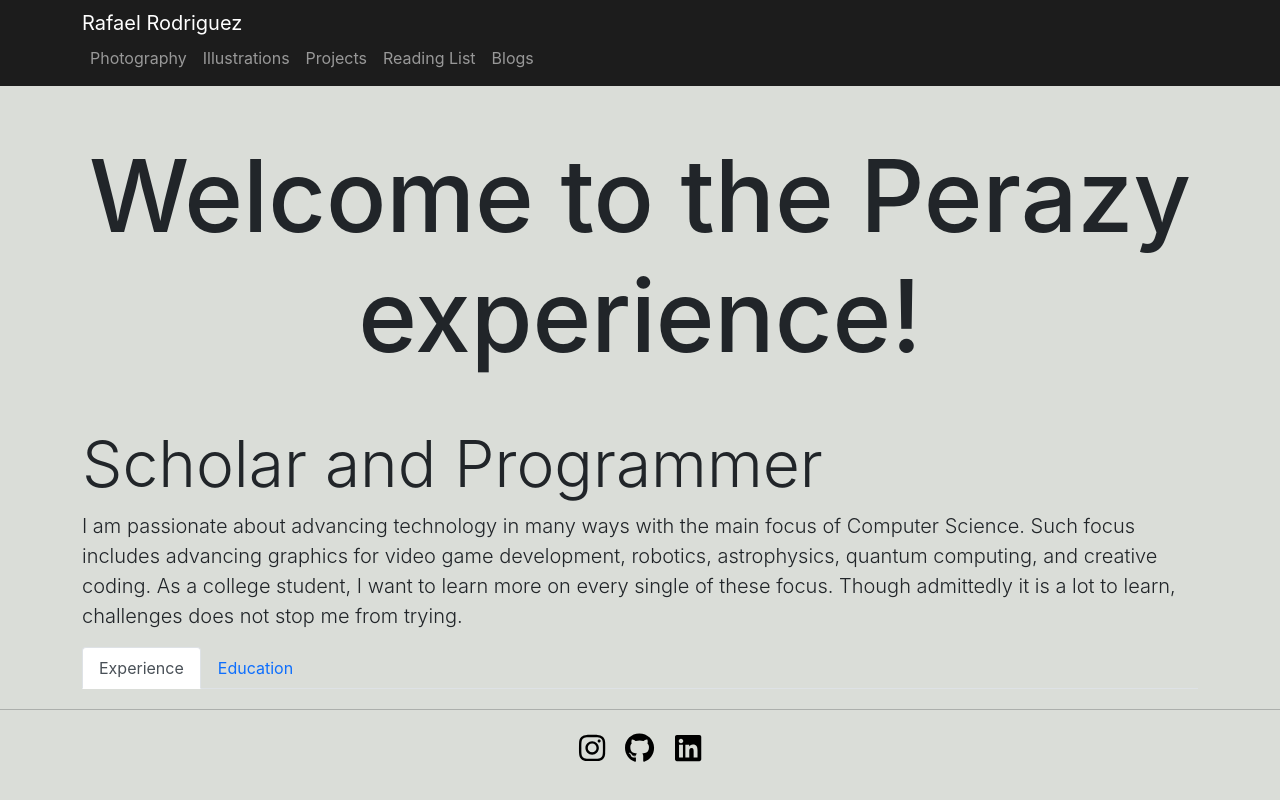
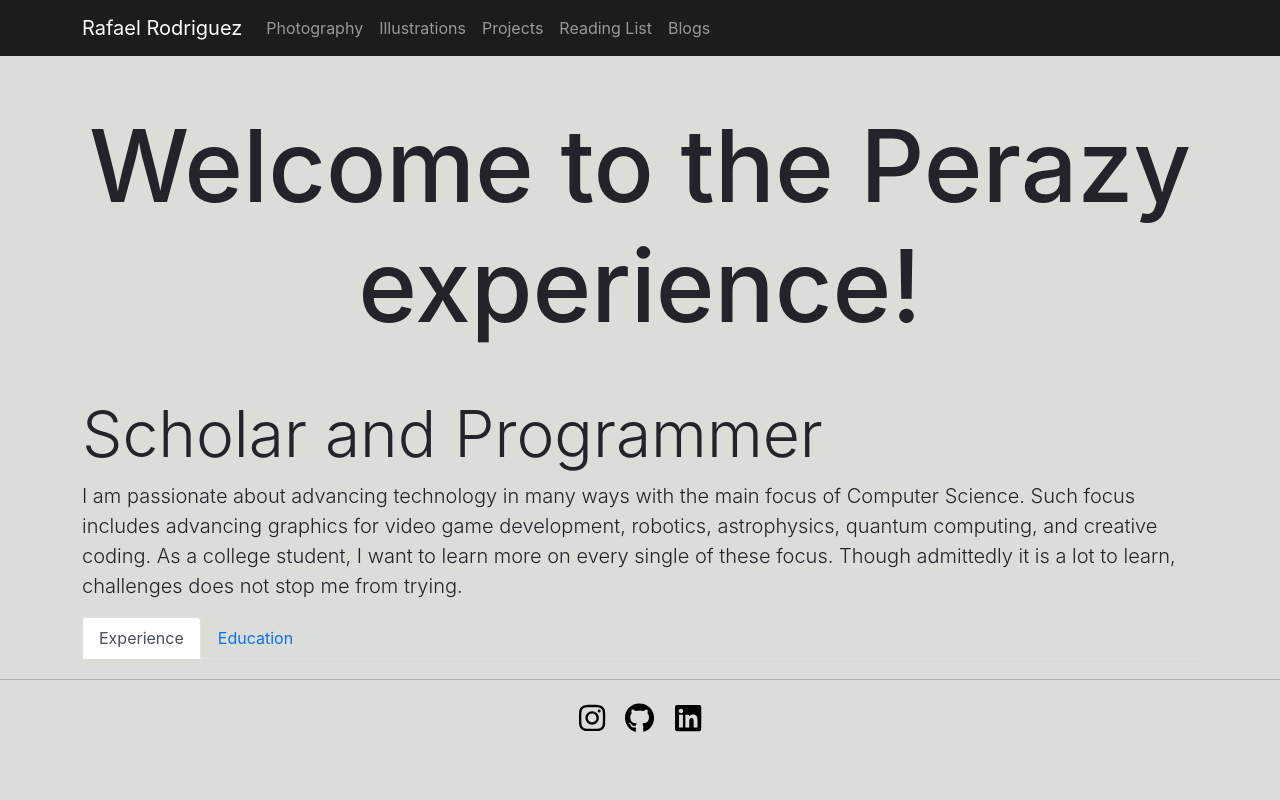
Before and after one commit to RRodriguez26/website, a React (Create React App) app: page / in a window 1280 px wide. Built offline with nearby package versions, Linux system fonts and the light colour scheme.

Commit message:
remove unnecessary functions and add flex to display

```diff
--- a/src/components/Topbar.js
+++ b/src/components/Topbar.js
@@ -1,31 +1,15 @@
 import React from 'react';
-import { Container, Collapse, Navbar, NavbarToggler, NavbarBrand, Nav, NavItem, NavLink } from 'reactstrap';
+import { Container, Navbar, NavbarToggler, NavbarBrand, Nav, NavItem, NavLink } from 'reactstrap';
 
 class Topbar extends React.Component {
-    constructor(props) {
-        super(props);
-
-        this.toggle = this.toggle.bind(this);
-        this.state = {
-            isOpen: false
-        };
-    }
-
-    toggle() {
-        this.setState({
-            isOpen: !this.state.isOpen
-        });
-    }
-
     render() {
         return (
-        <Navbar className="nav-color" dark="true" expand="sm">
-            <Container>
+            <Navbar className="nav-color" dark="true" expand="sm">
+                <Container className="d-flex">
                 <NavbarBrand className="nav-text-color" href="/">
                     <span>Rafael Rodriguez</span>
                 </NavbarBrand>
                 <NavbarToggler onClick={this.toggle}/>
-                <Collapse isOpen={this.state.isOpen} navbar>
                     <Nav className="ml-auto" navbar>
                         <NavItem>
                             <NavLink className="nav-text-color" href="/photography/">Photography</NavLink>
@@ -43,7 +27,6 @@ class Topbar extends React.Component {
                             <NavLink className="nav-text-color" href="/blogs/">Blogs</NavLink>
                         </NavItem>
                     </Nav>
-                </Collapse>
             </Container>
         </Navbar>
         );
@@ -51,3 +34,52 @@ class Topbar extends React.Component {
 }
 
 export default Topbar;
+
+// import React from 'react';
+// import {
+//     Navbar,
+//     NavbarBrand,
+//     Nav,
+//     NavItem,
+//     NavLink,
+//     UncontrolledDropdown,
+//     DropdownToggle,
+//     DropdownMenu,
+//     DropdownItem,
+//     NavbarText,
+// } from 'reactstrap';
+
+// function Topbar(args) {
+
+//     return (
+//         <div>
+//             <Navbar {...args}>
+//                 <NavbarBrand href="/">reactstrap</NavbarBrand>
+//                     <Nav className="me-auto" navbar>
+//                         <NavItem>
+//                             <NavLink href="/components/">Components</NavLink>
+//                         </NavItem>
+//                         <NavItem>
+//                             <NavLink href="https://github.com/reactstrap/reactstrap">
+//                                 GitHub
+//                             </NavLink>
+//                         </NavItem>
+//                         <UncontrolledDropdown nav inNavbar>
+//                             <DropdownToggle nav caret>
+//                                 Options
+//                             </DropdownToggle>
+//                             <DropdownMenu right>
+//                                 <DropdownItem>Option 1</DropdownItem>
+//                                 <DropdownItem>Option 2</DropdownItem>
+//                                 <DropdownItem divider />
+//                                 <DropdownItem>Reset</DropdownItem>
+//                             </DropdownMenu>
+//                         </UncontrolledDropdown>
+//                     </Nav>
+//                     <NavbarText>Simple Text</NavbarText>
+//             </Navbar>
+//         </div>
+//     );
+// }
+
+// export default Topbar;
```
